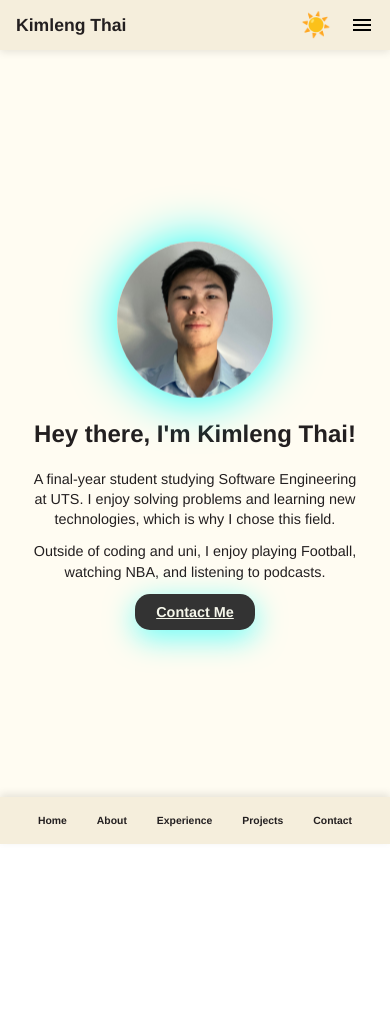
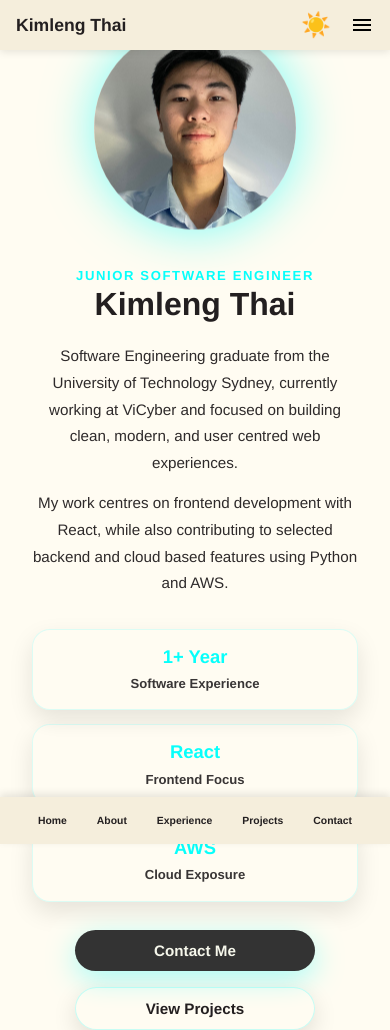
Before and after one commit to kimlengthai/KimlengThai-ePortfolio, a React (Vite) app: page / in a window 390 px wide. Before the commit the page ends 844 px from the top, so only its background shows below. Built offline with nearby package versions, Linux system fonts and the light colour scheme.

Commit message:
Update Home section

```diff
--- a/src/components/Hero/Hero.jsx
+++ b/src/components/Hero/Hero.jsx
@@ -4,20 +4,55 @@ import profilePicture from '/assets/profile/profilePicture.jpeg';
 export const Hero = () => {
   return (
     <>
-      <header className={styles.container} aria-label="Introduction">
+      <header className={styles.container} id="home" aria-label="Introduction">
         <div className={styles.content}>
-          <h1 className={styles.title}>Hey there, I&apos;m Kimleng Thai!</h1>
+          <p className={styles.eyebrow}>Junior Software Engineer</p>
+
+          <h1 className={styles.title}>Kimleng Thai</h1>
+
           <p className={styles.description}>
-            A final-year student studying Software Engineering at UTS.
-            I enjoy solving problems and learning new technologies, which is why I chose this field.
+            Software Engineering graduate from the University of Technology Sydney,
+            currently working at ViCyber and focused on building clean, modern, and
+            user centred web experiences.
           </p>
+
           <p className={styles.description}>
-            Outside of coding and uni, I enjoy playing Football, watching NBA, and listening to podcasts.
+            My work centres on frontend development with React, while also contributing
+            to selected backend and cloud based features using Python and AWS.
           </p>
-          <a href="mailto:kimleng.ngs@gmail.com" className={styles.contactBtn}>
-            Contact Me
-          </a>
+
+          <div className={styles.statsRow}>
+            <div className={styles.statCard}>
+              <span className={styles.statValue}>1+ Year</span>
+              <span className={styles.statLabel}>Software Experience</span>
+            </div>
+
+            <div className={styles.statCard}>
+              <span className={styles.statValue}>React</span>
+              <span className={styles.statLabel}>Frontend Focus</span>
+            </div>
+
+            <div className={styles.statCard}>
+              <span className={styles.statValue}>AWS</span>
+              <span className={styles.statLabel}>Cloud Exposure</span>
+            </div>
+          </div>
+
+          <div className={styles.actions}>
+            <a href="mailto:kimleng.ngs@gmail.com" className={styles.contactBtn}>
+              Contact Me
+            </a>
+
+            <a
+              href="#project"
+              className={styles.secondaryBtn}
+              aria-label="View Kimleng Thai projects"
+            >
+              View Projects
+            </a>
+          </div>
         </div>
+
         <img
           src={profilePicture}
           alt="Kimleng Thai"
@@ -25,6 +60,7 @@ export const Hero = () => {
           loading="lazy"
           decoding="async"
         />
+
         <div className={styles.topBlur} aria-hidden="true"></div>
         <div className={styles.bottomBlur} aria-hidden="true"></div>
       </header>
--- a/src/components/Hero/Hero.module.css
+++ b/src/components/Hero/Hero.module.css
@@ -1,6 +1,5 @@
 @import "../../vars.css";
 
-/* Container and content for desktop */
 .container {
   min-height: 100vh;
   display: flex;
@@ -9,9 +8,10 @@
   justify-content: space-between;
   margin: 0 10%;
   text-align: left;
-  padding-bottom: 0px;
+  padding-bottom: 0;
   overflow: visible;
   position: relative;
+  gap: 48px;
 }
 
 .content {
@@ -21,71 +21,146 @@
   color: var(--color-text);
   z-index: 1;
   height: auto;
-  max-width: 500px;
+  max-width: 620px;
   width: 100%;
   padding: 0 20px;
   animation: fadeInUp 1s ease forwards;
   animation-delay: 0.3s;
 }
 
+.eyebrow {
+  margin: 0 0 14px;
+  font-size: 0.95rem;
+  font-weight: 700;
+  letter-spacing: 1.6px;
+  text-transform: uppercase;
+  color: rgb(7, 255, 251);
+}
+
 .title {
-  font-size: 2rem;
+  font-size: 3.4rem;
   font-weight: 700;
-  margin-top: 0px;
-  margin-bottom: 20px;
+  margin: 0 0 22px;
   font-family: 'Helvetica Neue', Helvetica, Arial, sans-serif;
+  line-height: 1.08;
+  color: var(--color-text);
+}
+
+.description {
+  font-size: 1.05rem;
+  font-weight: 400;
+  margin-bottom: 14px;
+  text-align: left;
+  line-height: 1.75;
+  max-width: 560px;
+  opacity: 0.95;
+}
+
+.statsRow {
+  display: grid;
+  grid-template-columns: repeat(3, minmax(0, 1fr));
+  gap: 14px;
+  width: 100%;
+  max-width: 560px;
+  margin-top: 18px;
+}
+
+.statCard {
+  display: flex;
+  flex-direction: column;
+  gap: 6px;
+  padding: 16px 14px;
+  border-radius: 18px;
+  background: rgba(255, 255, 255, 0.05);
+  border: 1px solid rgba(7, 255, 251, 0.14);
+  box-shadow: 0 10px 24px rgba(0, 0, 0, 0.1);
+}
+
+.statValue {
+  font-size: 1.15rem;
+  font-weight: 700;
+  color: rgb(7, 255, 251);
   line-height: 1.2;
 }
 
-.description {
-  font-size: 1rem;
-  font-weight: 400;
-  margin-bottom: 12px;      /* compact spacing */
-  text-align: left;
-  line-height: 1.4;
-  max-width: 480px;
+.statLabel {
+  font-size: 0.82rem;
+  font-weight: 600;
+  color: var(--color-text);
+  opacity: 0.9;
+  line-height: 1.5;
 }
 
-/* Move contactBtn down and adjust sizing */
+.actions {
+  display: flex;
+  align-items: center;
+  gap: 16px;
+  flex-wrap: wrap;
+  margin-top: 28px;
+}
+
 .contactBtn {
   background-color: var(--neutral-color-3);
   color: var(--primary-color);
-  border-radius: 15px;
-  font-size: 1.25rem;
+  border-radius: 999px;
+  font-size: 1.05rem;
   font-weight: 600;
-  padding: 17px 32px;
-  box-shadow: 0 8px 30px rgba(7, 255, 251, 0.6);
-  transition: background-color 0.3s ease, color 0.3s ease, transform 0.3s ease;
-  margin-top: 20px;  /* moved down for spacing */
+  padding: 15px 28px;
+  box-shadow: 0 8px 30px rgba(7, 255, 251, 0.35);
+  transition: background-color 0.3s ease, color 0.3s ease, transform 0.3s ease, box-shadow 0.3s ease;
   display: inline-block;
   width: auto;
-  min-width: 180px;
+  min-width: 165px;
   text-align: center;
   white-space: nowrap;
+  text-decoration: none;
 }
 
 .contactBtn:hover {
   background-color: var(--primary-color);
   color: var(--neutral-color-3);
-  transform: scale(1.1);
+  transform: translateY(-2px);
+  box-shadow: 0 10px 30px rgba(7, 255, 251, 0.5);
 }
 
-/* Hero Image */
+.secondaryBtn {
+  display: inline-block;
+  min-width: 165px;
+  text-align: center;
+  white-space: nowrap;
+  text-decoration: none;
+  border-radius: 999px;
+  font-size: 1.05rem;
+  font-weight: 600;
+  padding: 15px 28px;
+  color: var(--color-text);
+  border: 1px solid rgba(7, 255, 251, 0.22);
+  background: rgba(255, 255, 255, 0.04);
+  box-shadow: 0 8px 24px rgba(0, 0, 0, 0.12);
+  transition: transform 0.3s ease, background-color 0.3s ease, color 0.3s ease, box-shadow 0.3s ease;
+}
+
+.secondaryBtn:hover {
+  transform: translateY(-2px);
+  background-color: rgba(7, 255, 251, 0.1);
+  color: rgb(7, 255, 251);
+  box-shadow: 0 10px 28px rgba(7, 255, 251, 0.18);
+}
+
 .heroImg {
   width: 35vw;
-  max-width: 350px;
-  min-width: 150px;
+  max-width: 360px;
+  min-width: 180px;
   height: auto;
   z-index: 1;
   border-radius: 50%;
-  box-shadow: 0 0 50px rgb(7, 255, 251);
+  box-shadow: 0 0 50px rgba(7, 255, 251, 0.55);
   margin-top: 0;
   margin-bottom: 0;
   object-fit: cover;
   animation: fadeInUp 1s ease forwards 0.3s, floating 3s ease-in-out infinite;
 }
 
-/* Animation keyframes */
 @keyframes floating {
   0% { transform: translate(0, 0px); }
   50% { transform: translate(0, 10px); }
@@ -97,12 +172,12 @@
   to { opacity: 1; transform: translateY(0); }
 }
 
-/* Background blurs */
-.topBlur, .bottomBlur {
+.topBlur,
+.bottomBlur {
   position: absolute;
-  border-radius: 50%; /* now actually makes it circular */
+  border-radius: 50%;
   background-color: var(--primary-color);
-  filter: blur(120px); /* slightly more blur for balance */
+  filter: blur(120px);
   z-index: 0;
 }
 
@@ -116,7 +191,6 @@
   right: -10vw;
 }
 
-/* Navigation bar */
 .navigation {
   position: fixed;
   bottom: 0;
@@ -127,7 +201,7 @@
   justify-content: center;
   gap: 20px;
   padding: 15px 0;
-  box-shadow: 0 -3px 8px rgba(0,0,0,0.1);
+  box-shadow: 0 -3px 8px rgba(0, 0, 0, 0.1);
   z-index: 999;
 }
 
@@ -146,79 +220,97 @@
   color: var(--neutral-color-1);
 }
 
-/* Responsive Breakpoints */
-
-/* Tablets and below */
 @media screen and (max-width: 835px) {
   .container {
     flex-direction: column-reverse;
     margin-left: 5%;
     margin-right: 5%;
-    gap: 30px;
+    gap: 32px;
     text-align: center;
     align-items: center;
     justify-content: center;
   }
+
   .content {
     max-width: 100%;
     padding: 0 20px;
     align-items: center;
   }
+
+  .eyebrow {
+    text-align: center;
+  }
+
   .title {
-    font-size: 1.5rem;
-    margin-top: -20px;
+    font-size: 2.4rem;
+    margin-top: -10px;
+    text-align: center;
   }
-  /* Description font size consistent */
+
   .description {
     font-size: 1rem;
     text-align: center;
   }
-  .content p:not(.description) {
-    text-align: center;
+
+  .statsRow {
+    grid-template-columns: repeat(3, minmax(0, 1fr));
+    max-width: 100%;
   }
-  .contactBtn {
-    font-size: 1rem;
-    padding: 12px 24px;
-    min-width: 140px;
-    margin-top: 0;
+
+  .actions {
+    justify-content: center;
   }
+
   .heroImg {
     width: 60vw;
     max-width: 300px;
     min-width: 180px;
     margin-top: 30px;
-    margin-bottom: 30px;
+    margin-bottom: 10px;
   }
 }
 
-/* Phones and very small screens */
+@media screen and (max-width: 600px) {
+  .statsRow {
+    grid-template-columns: 1fr;
+  }
+}
+
 @media screen and (max-width: 480px) {
   .container {
     margin-left: 3%;
     margin-right: 3%;
     gap: 20px;
   }
+
   .title {
-    font-size: 1.5rem;
+    font-size: 2rem;
   }
+
   .description {
-    font-size: 0.9rem;
+    font-size: 0.95rem;
     text-align: center;
   }
-  .content p:not(.description) {
-    font-size: 0.9rem;
+
+  .eyebrow {
+    font-size: 0.82rem;
   }
-  .contactBtn {
-    font-size: 0.9rem;
-    padding: 10px 20px;
-    min-width: 120px;
+
+  .contactBtn,
+  .secondaryBtn {
+    font-size: 0.95rem;
+    padding: 12px 20px;
+    min-width: 140px;
+    width: 100%;
+    max-width: 240px;
   }
+
   .heroImg {
-    width: 40vw;
-    max-width: 200px;
+    width: 52vw;
+    max-width: 220px;
     min-width: 150px;
     margin-top: 25px;
-    margin-bottom: 25px;
+    margin-bottom: 20px;
   }
 
   .navigation {
```
